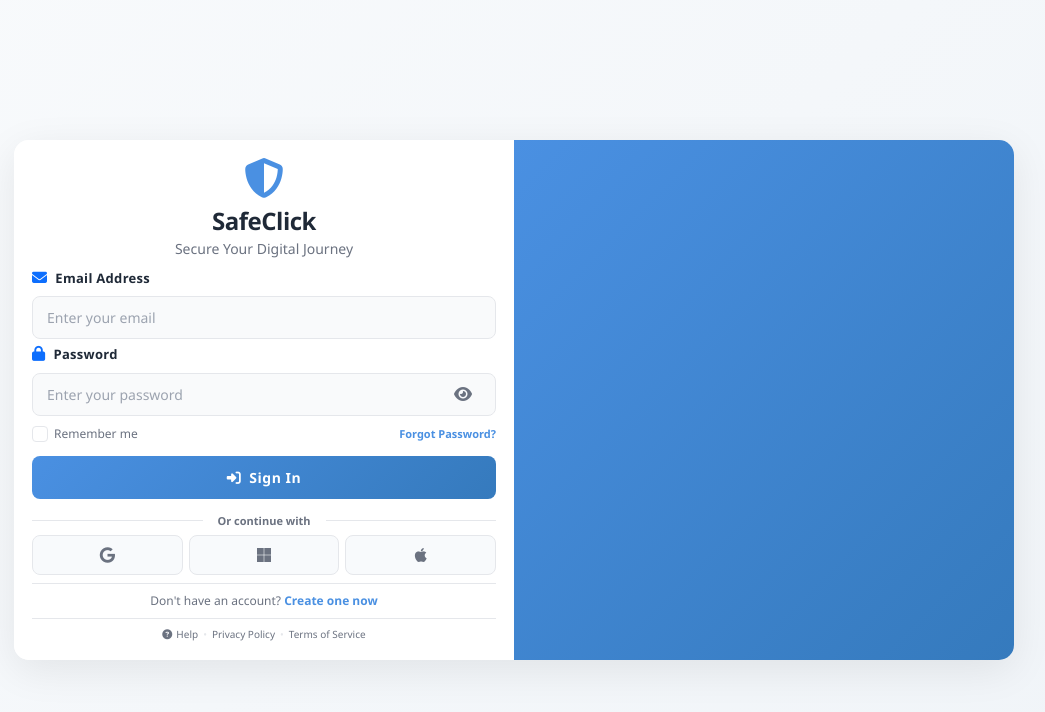
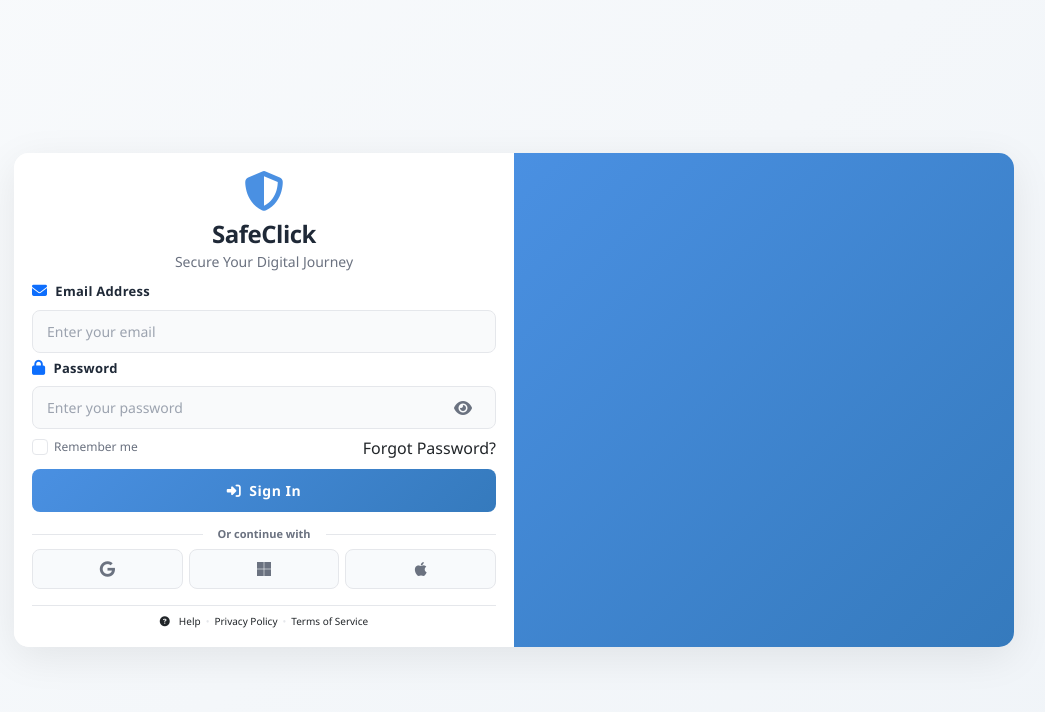
Before and after one commit to burhanali2812/SafeClick, a React (Create React App) app: page / in a window 1280 px wide. Shown: the top 712 px of the page, without its empty margins (126-1171 px from the left). Built offline with nearby package versions, Linux system fonts and the light colour scheme; a small style sheet from the web is missing.

Commit message:
first reviews

```diff
--- a/src/components/Login.jsx
+++ b/src/components/Login.jsx
@@ -143,9 +143,9 @@
                   Remember me
                 </label>
               </div>
-              <a href="#" className="forgot-password-link">
+
                 Forgot Password?
-              </a>
+
             </div>
 
             {/* Login Button */}
@@ -202,30 +202,21 @@
             </div>
           </form>
 
-          {/* Register Link */}
-          <div className="register-section">
-            <p className="mb-0">
-              Don't have an account?{" "}
-              <a href="/register" className="register-link">
-                Create one now
-              </a>
-            </p>
-          </div>
+
 
           {/* Footer */}
           <div className="login-footer">
-            <a href="#" className="footer-link">
+
               <i className="fas fa-question-circle me-1"></i>
               Help
-            </a>
+
             <span className="separator">•</span>
-            <a href="#" className="footer-link">
+
               Privacy Policy
-            </a>
+
             <span className="separator">•</span>
-            <a href="#" className="footer-link">
               Terms of Service
-            </a>
+
           </div>
         </div>
 
```
